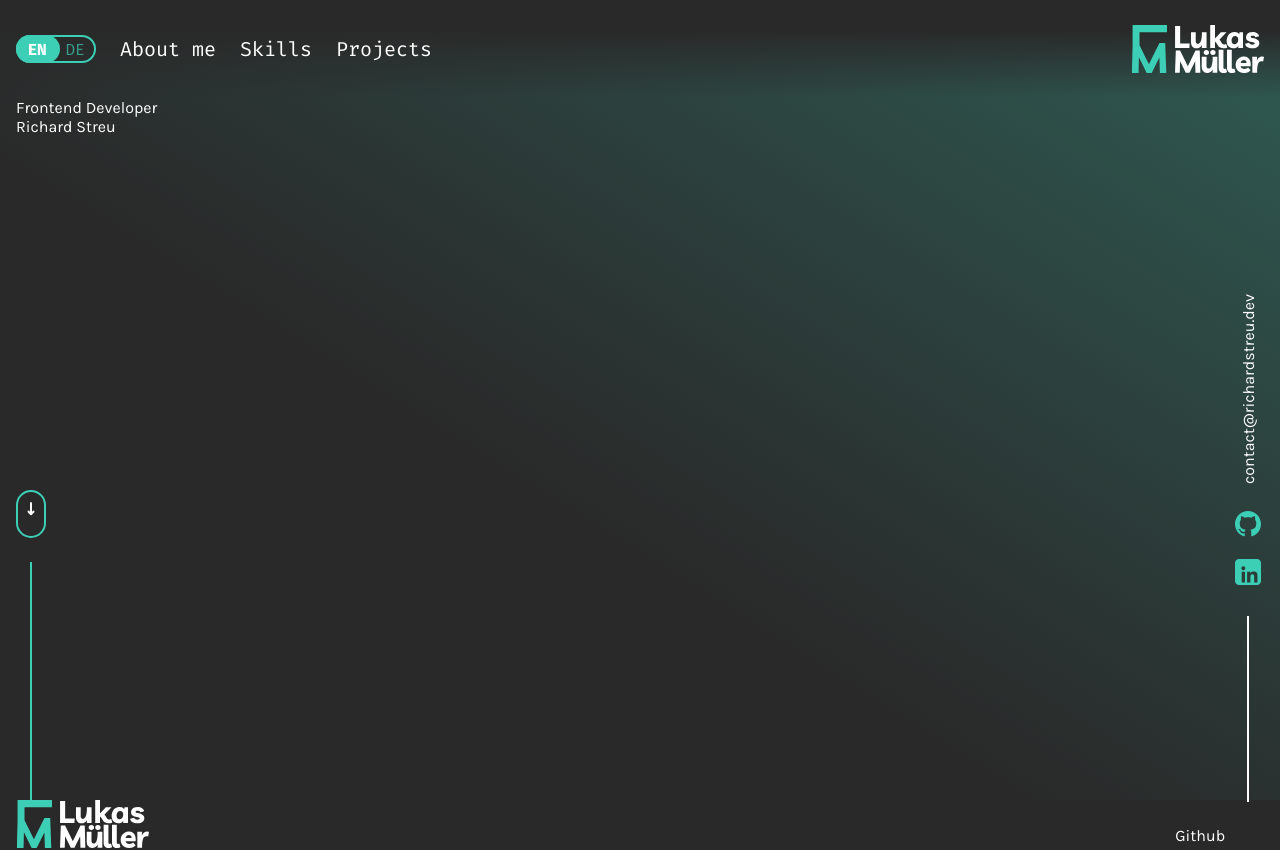
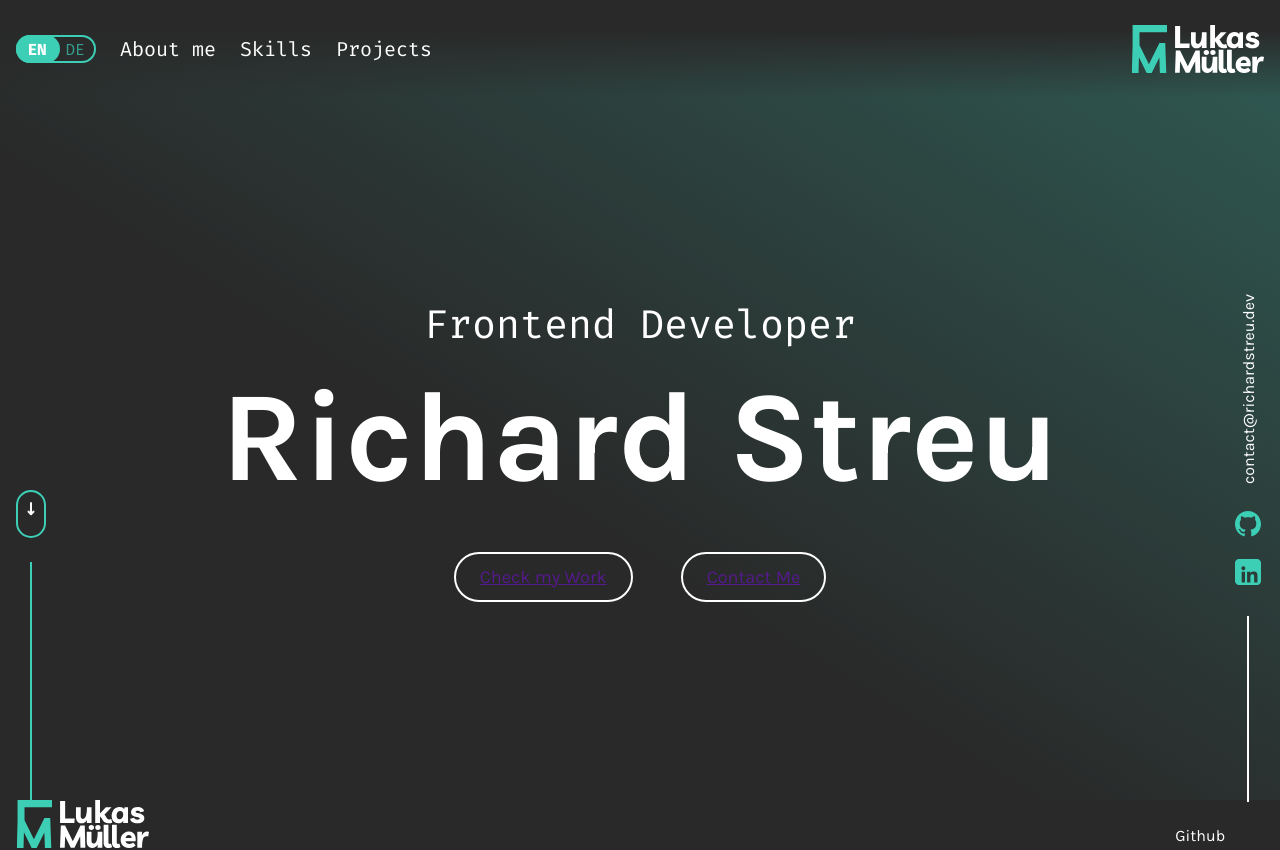
Before and after one commit to RichardStreu/portfolioAngular, an Angular app: page / in a window 1280 px wide. Shown: the top 850 px of the page. Built offline with nearby package versions, Linux system fonts and the light colour scheme.

Commit message:
created a slide-button component

```diff
--- /dev/null
+++ b/src/app/components/slide-button/slide-button.component.html
@@ -0,0 +1,3 @@
+<a [href]="path">
+  <span>{{ text }}</span>
+</a>
--- /dev/null
+++ b/src/app/components/slide-button/slide-button.component.scss
@@ -0,0 +1,19 @@
+@import "../../../styles.scss";
+
+a {
+  border: 2px solid white;
+  padding: 0.75rem 1.5rem;
+  border-radius: 100vh;
+  cursor: pointer;
+  transition: all 0.2s ease-in-out;
+
+  &:hover {
+    background-color: white;
+    color: $color-bgDark;
+  }
+
+  span {
+    font-size: 1.13rem;
+    font-family: "Karla", sans-serif;
+  }
+}
--- a/src/app/landing-page/sections/a-hero/a-hero.component.html
+++ b/src/app/landing-page/sections/a-hero/a-hero.component.html
@@ -3,8 +3,12 @@
   <div class="contentWrapper">
     <app-arrow-left class="arrowLeft"></app-arrow-left>
     <div class="nameContainer">
-      <p>Frontend Developer</p>
-      <p>Richard Streu</p>
+      <p class="job">Frontend Developer</p>
+      <p class="name">Richard Streu</p>
+      <div>
+        <a href=""><span>Check my Work</span></a>
+        <a href=""><span>Contact Me</span></a>
+      </div>
     </div>
     <app-arrow-right class="arrowRight"></app-arrow-right>
     <div class="slideBanner"></div>
--- a/src/app/landing-page/sections/a-hero/a-hero.component.scss
+++ b/src/app/landing-page/sections/a-hero/a-hero.component.scss
@@ -8,6 +8,9 @@
   .contentWrapper {
     position: relative;
     height: calc(100dvh - 96px);
+    display: flex;
+    justify-content: center;
+    align-items: center;
 
     .arrowLeft {
       position: absolute;
@@ -21,6 +24,50 @@
       bottom: 0;
     }
 
+    .nameContainer {
+      display: flex;
+      flex-direction: column;
+      align-items: center;
+
+      .job {
+        font-family: "Fira", monospace;
+        font-size: 2.5rem;
+        padding-bottom: 12px;
+      }
+
+      .name {
+        font-family: "Karla", sans-serif;
+        font-size: 8rem;
+        font-weight: bold;
+        padding-bottom: 40px;
+      }
+
+      div {
+        display: flex;
+        gap: 48px;
+
+        a {
+          border: 2px solid white;
+          padding: 0.75rem 1.5rem;
+          border-radius: 100vh;
+          cursor: pointer;
+          transition: all 0.2s ease-in-out;
+
+          &:hover {
+            background-color: white;
+            color: $color-bgDark;
+          }
+
+          span {
+            font-size: 1.13rem;
+            font-family: "Karla", sans-serif;
+          }
+        }
+      }
+
+
+    }
+
 
   }
 }
--- a/src/styles.scss
+++ b/src/styles.scss
@@ -26,6 +26,7 @@ body {
   background-color: $color-bgDark;
   color: white;
   font-size: 1rem;
+  user-select: none;
 }
 
 .contentWrapper {
```
Also changed, not shown: src/app/components/slide-button/slide-button.component.ts (added, +15 -0 lines), 1 other file (tests, documents, lock files or other folders).
